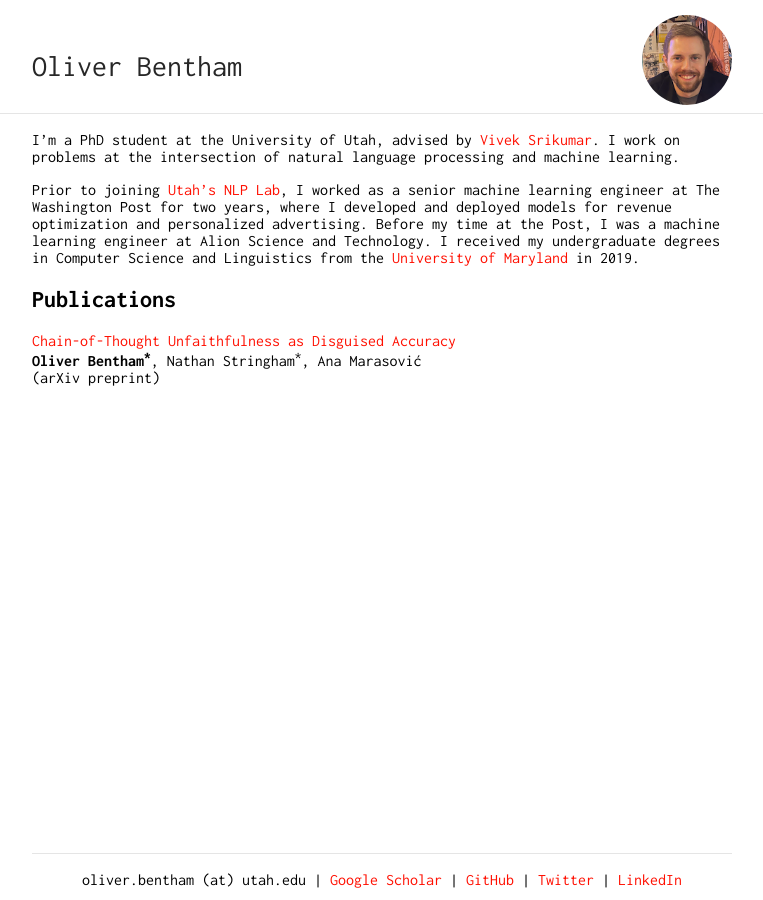
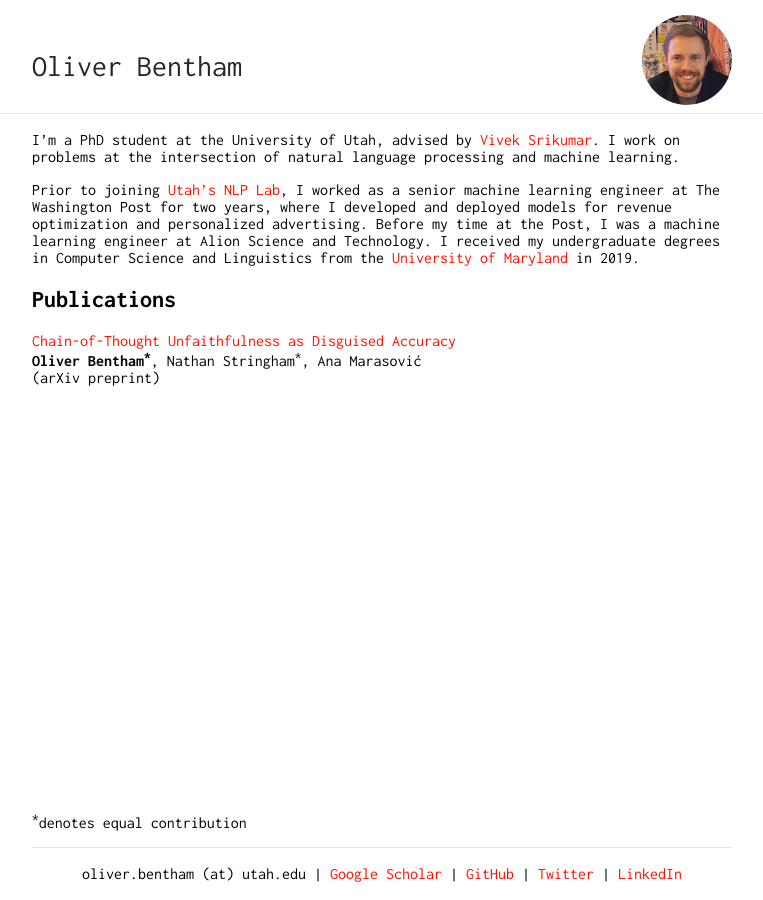
Before and after one commit to obentham/oliverbentham, a Jekyll site: the page built from index.md, in a window 1280 px wide. Shown: the whole page, without its empty margins (258-1021 px from the left). Built offline with Jekyll 4.4.1, drawn with Linux system fonts in a browser that asks for light colours.

Commit message:
denotes equal contribution

```diff
--- a/_layouts/default.html
+++ b/_layouts/default.html
@@ -66,6 +66,7 @@
       {% if site.footer == true %}
         <div class="footer-margin"></div>
         <div class="container footer">
+          <p style="text-align: left"><sup>*</sup>denotes equal contribution</p>
           <hr />
           <p>
             {% for x in site.footer_links %}
--- a/_sass/_style.scss
+++ b/_sass/_style.scss
@@ -76,7 +76,7 @@ hr {
     position: fixed;
     width: $max-width;
     bottom: 0;
-    height: 55px;
+    height: 105px;
     background-color: white;
 }
 .footer-link{
```
